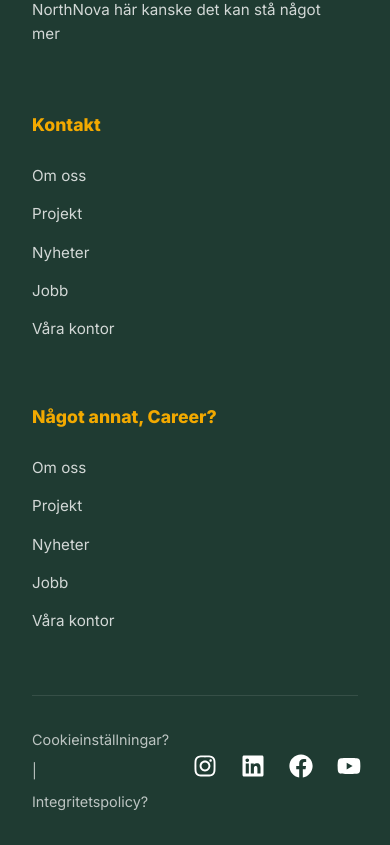
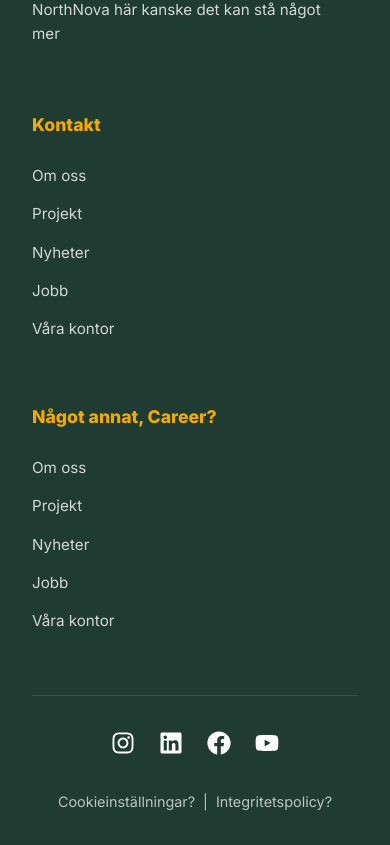
Before and after one commit to fridanord/NorthNova, a React (Vite) app in the folder web/: page / in a window 390 px wide. Shown: the part 1116-1961 px from the top of the page. Built offline with nearby package versions, Linux system fonts and the light colour scheme.

Commit message:
Fixed SCSS syntax in Footer component

```diff
--- a/web/src/styles/Footer.scss
+++ b/web/src/styles/Footer.scss
@@ -119,18 +119,17 @@
         }
 
         .footer-bottom {
-            flex-direction: column--reverse; //ikoner överest eller underst?
+
+            flex-direction: column-reverse; //ikoner överest eller underst?
             gap: 1.5rem;
 
 
 
             .legal-links {
-                flex-direction: column;
+                display: flex;
                 gap: 0.5rem;
 
-                .span {
-                display: none;
-            }
+
             }
         }
     }
```
